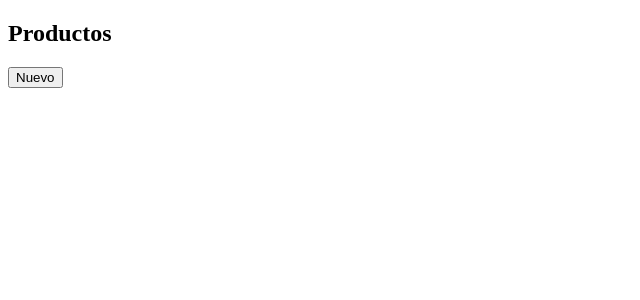
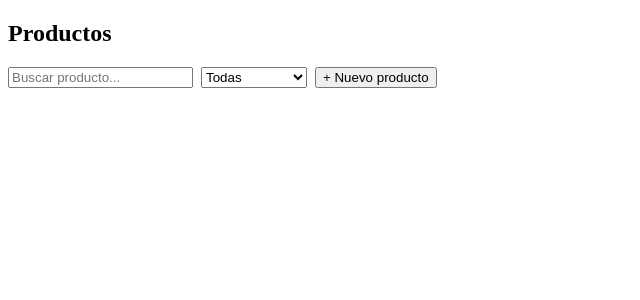
Before and after one commit to rody7val/order-mgmt, a React (Vite) app: page / in a window 1280 px wide. Shown: the top 300 px of the page, without its empty margins (0-640 px from the left). Built offline with nearby package versions, Linux system fonts and the light colour scheme.

Commit message:
buscador y filtro por categoria agregado

```diff
--- /dev/null
+++ b/src/sections/products/ProductCard.jsx
@@ -0,0 +1,26 @@
+export function ProductCard({ product, onEdit, onDelete }) {
+  return (
+    <div
+      style={{
+        border: '1px solid #ddd',
+        padding: '8px',
+        borderRadius: '4px',
+        display: 'flex',
+        justifyContent: 'space-between',
+        alignItems: 'center'
+      }}
+    >
+      <div>
+        <strong>{product.name}</strong>
+        <div style={{ fontSize: '0.9em', color: '#666' }}>
+          {product.category || 'Sin categoría'} · ${product.price}
+        </div>
+      </div>
+
+      <div style={{ display: 'flex', gap: '6px' }}>
+        <button onClick={onEdit}>Editar</button>
+        <button onClick={onDelete}>Eliminar</button>
+      </div>
+    </div>
+  )
+}
--- a/src/sections/products/ProductForm.jsx
+++ b/src/sections/products/ProductForm.jsx
@@ -1,4 +1,5 @@
 import { useState } from 'react'
+import { PRODUCT_CATEGORIES } from './categories'
 
 export function ProductForm({ initialData = {}, onSubmit }) {
   const [name, setName] = useState(initialData.name || '')
@@ -39,7 +40,17 @@ export function ProductForm({ initialData = {}, onSubmit }) {
 
       <label>
         Categoría
-        <input value={category} onChange={e => setCategory(e.target.value)} />
+        <select
+          value={category}
+          onChange={e => setCategory(e.target.value)}
+        >
+          <option key="0" value="">Sin categoría</option>
+          {PRODUCT_CATEGORIES.map(cat => (
+            <option key={cat} value={cat}>
+              {cat}
+            </option>
+          ))}
+        </select>
       </label>
 
       <button type="submit">Guardar</button>
--- a/src/sections/products/ProductsPage.jsx
+++ b/src/sections/products/ProductsPage.jsx
@@ -1,22 +1,26 @@
 import { useEffect, useState } from 'react'
+import { PRODUCT_CATEGORIES } from './categories'
+//db
 import { DexieProductRepository } from '@/modules/products/infrastructure/DexieProductRepository'
 //crud
 import { getAllProducts } from '@/modules/products/application/getAll/getAllProducts'
 import { createProduct } from '@/modules/products/application/create/createProduct'
 import { deleteProduct } from '@/modules/products/application/delete/deleteProduct'
 import { updateProduct } from '@/modules/products/application/update/updateProduct'
-//react component
+//components
 import { ProductForm } from '@/sections/products/ProductForm'
+import { ProductCard } from '@/sections/products/ProductCard'
 import { useModal } from '@/sections/modal/ModalContext'
 
 const repo = new DexieProductRepository()
 
 export function ProductsPage() {
+  const [search, setSearch] = useState('')
+  const [categoryFilter, setCategoryFilter] = useState('')
   const [products, setProducts] = useState([])
   const { openModal, closeModal } = useModal()
 
   async function load() {
-    console.log("now")
     setProducts(await getAllProducts(repo)())
   }
 
@@ -27,6 +31,7 @@ export function ProductsPage() {
   function openCreate() {
     openModal(
       <ProductForm
+        key='new'
         onSubmit={async data => {
           await createProduct(repo)(data)
           closeModal()
@@ -40,6 +45,7 @@ export function ProductsPage() {
   function openEdit(product) {
     openModal(
       <ProductForm
+        key={product?.id || 'new'}
         initialData={product}
         onSubmit={async data => {
           await updateProduct(repo)(data)
@@ -56,18 +62,59 @@ export function ProductsPage() {
     load()
   }
 
+  //filters
+  const filteredProducts = products.filter(product => {
+    const matchesCategory =
+      !categoryFilter || product.category === categoryFilter
+
+    const matchesSearch =
+      product.name.toLowerCase().includes(search.toLowerCase())
+
+    return matchesCategory && matchesSearch
+  })
+
   return (
     <div>
       <h2>Productos</h2>
-      <button onClick={openCreate}>Nuevo</button>
 
-      {products.map(p => (
+      <div style={{ display: 'flex', gap: '8px', marginBottom: '12px' }}>
+        <input
+          placeholder="Buscar producto..."
+          value={search}
+          onChange={e => setSearch(e.target.value)}
+        />
+
+        <select
+          value={categoryFilter}
+          onChange={e => setCategoryFilter(e.target.value)}
+        >
+          <option value="">Todas</option>
+          {PRODUCT_CATEGORIES.map(cat => (
+            <option key={cat} value={cat}>
+              {cat}
+            </option>
+          ))}
+        </select>
+
+        <button onClick={openCreate}>+ Nuevo producto</button>
+      </div>
+
+      {filteredProducts.map(product => (
+        <ProductCard
+          key={product.id}
+          product={product}
+          onEdit={() => openEdit(product)}
+          onDelete={() => remove(product.id)}
+        />
+      ))}
+
+      {/*products.map(p => (
         <div key={p.id}>
           {p.name} - ${p.price} {p.category}
           <button onClick={() => openEdit(p)}>Editar</button>
           <button onClick={() => remove(p.id)}>Eliminar</button>
         </div>
-      ))}
+      ))*/}
     </div>
   )
 }
--- /dev/null
+++ b/src/sections/products/categories.js
@@ -0,0 +1,12 @@
+export const PRODUCT_CATEGORIES = [
+  "Pizzas",
+  "Empanadas",
+  "Bebidas",
+  "Sándwich",
+  "Hamburguesa",
+  "Plato",
+  "Almacen",
+  "Postre",
+  "Fritas",
+  "Otra"
+]
```
